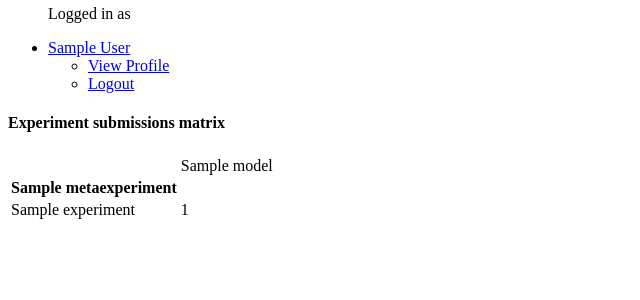
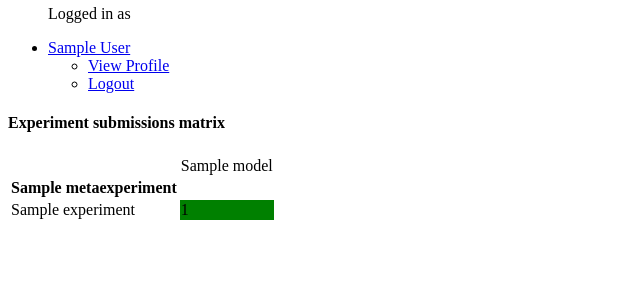
Before and after one commit to jackaranda/cordex-esd-manager, a Django app: a page that uses web/templates/web/admin_submissions.html in a window 1280 px wide. Shown: the part 190-490 px from the top of the page, without its empty margins (0-640 px from the left). Run offline with Django 3.2, Linux system fonts and the light colour scheme; a user stored in the database is signed in; tables that the repository leaves empty hold one stand-in row (values such as "Sample post"); parts of the project's set-up code (start-up, migrations or seed data) failed here and were passed over; some libraries are stand-ins or nearby versions.

Commit message:
Added color to submissions matrix

```diff
--- a/web/templates/web/admin_submissions.html
+++ b/web/templates/web/admin_submissions.html
@@ -23,7 +23,7 @@
                {% for column in experiment %}
 
                   {% if column > 0 %}
-                    <td>{{ column }}</td>
+                    <td style="background-color:green">{{ column }}</td>
                   {% else %}
                     <td></td>
                   {% endif %}
```
